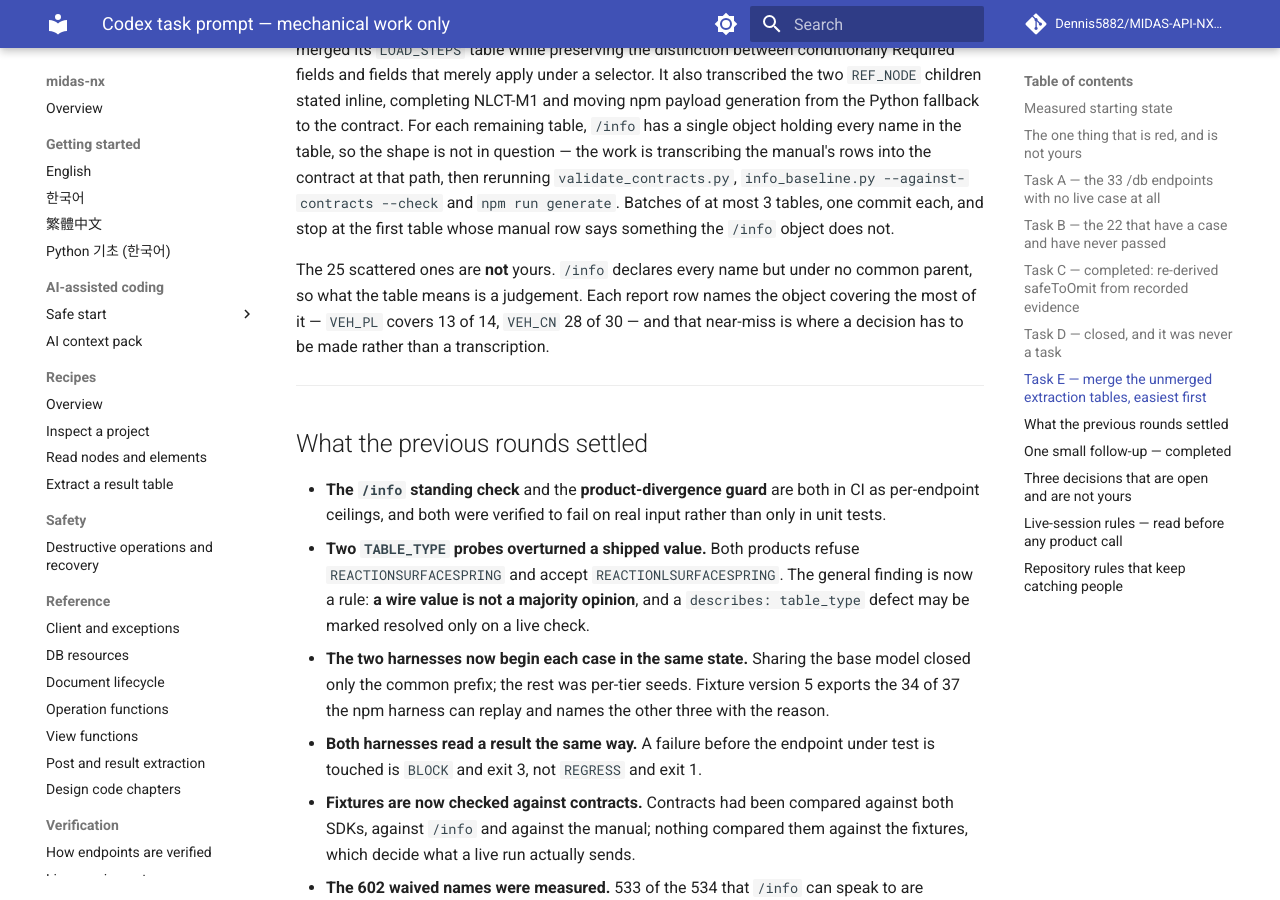
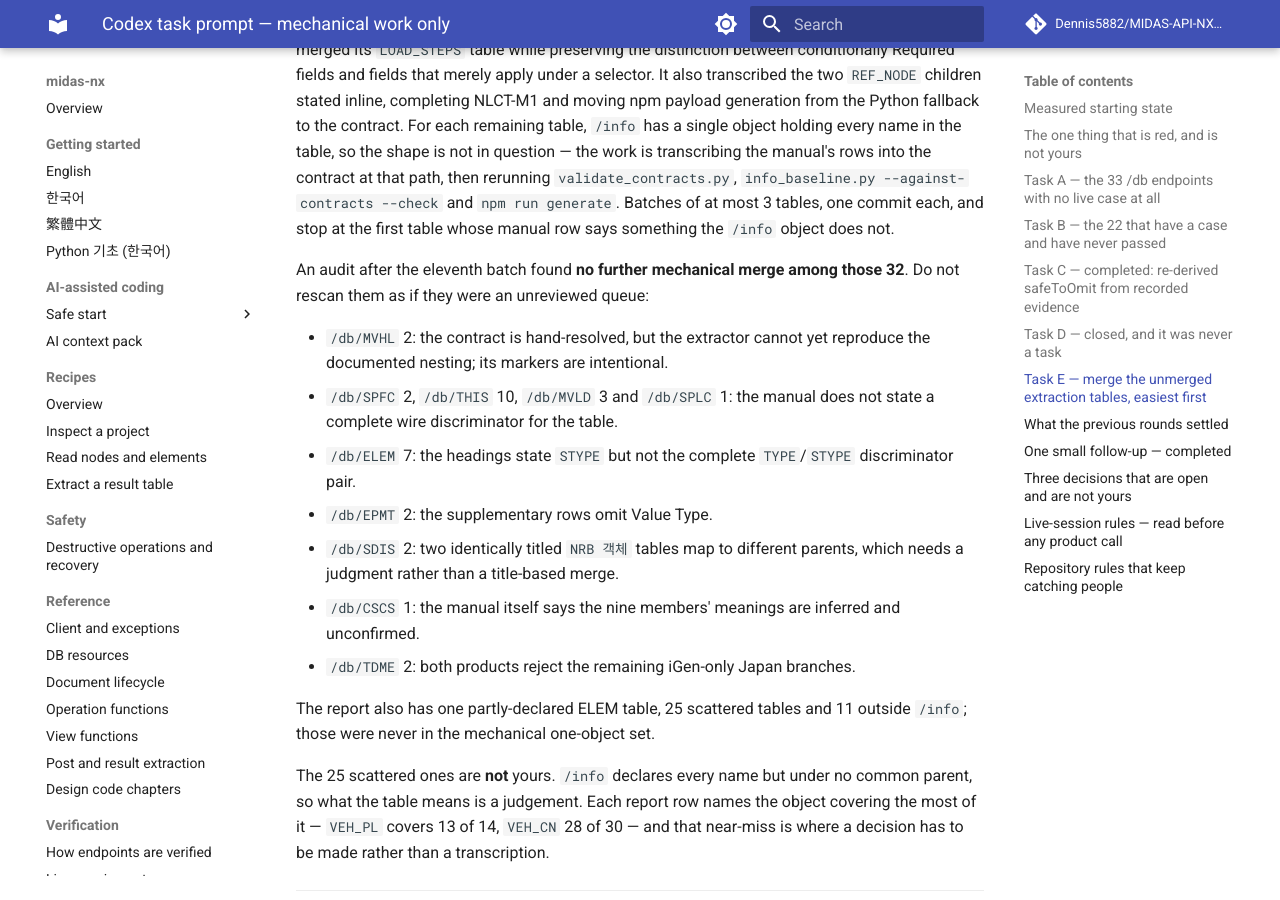
Before and after one commit to Dennis5882/MIDAS-API-NX-SDK, an MkDocs documentation site: the page built from docs/codex_handoff_prompt.md, in a window 1280 px wide and 900 px high, scrolled down 7265 px. Built offline with MkDocs 1.6.1 and Material for MkDocs 9.7.7, drawn with Linux system fonts in a browser that asks for light colours; comment, search, counter and statistics services are not loaded.

Commit message:
docs(contracts): classify remaining Task E tables
Record why none of the 32 remaining one-object measurements is a mechanical merge, so later runs do not repeatedly reinterpret incomplete discriminators, missing types, ambiguous parents, or live-rejected branches.

```diff
--- a/docs/codex_handoff_prompt.md
+++ b/docs/codex_handoff_prompt.md
@@ -324,6 +324,25 @@ the manual's rows into the contract at that path, then rerunning
 `npm run generate`. Batches of at most 3 tables, one commit each, and stop at
 the first table whose manual row says something the `/info` object does not.
 
+An audit after the eleventh batch found **no further mechanical merge among
+those 32**. Do not rescan them as if they were an unreviewed queue:
+
+- `/db/MVHL` 2: the contract is hand-resolved, but the extractor cannot yet
+  reproduce the documented nesting; its markers are intentional.
+- `/db/SPFC` 2, `/db/THIS` 10, `/db/MVLD` 3 and `/db/SPLC` 1: the manual does
+  not state a complete wire discriminator for the table.
+- `/db/ELEM` 7: the headings state `STYPE` but not the complete `TYPE`/`STYPE`
+  discriminator pair.
+- `/db/EPMT` 2: the supplementary rows omit Value Type.
+- `/db/SDIS` 2: two identically titled `NRB 객체` tables map to different
+  parents, which needs a judgment rather than a title-based merge.
+- `/db/CSCS` 1: the manual itself says the nine members' meanings are inferred
+  and unconfirmed.
+- `/db/TDME` 2: both products reject the remaining iGen-only Japan branches.
+
+The report also has one partly-declared ELEM table, 25 scattered tables and 11
+outside `/info`; those were never in the mechanical one-object set.
+
 The 25 scattered ones are **not** yours. `/info` declares every name but under
 no common parent, so what the table means is a judgement. Each report row names
 the object covering the most of it — `VEH_PL` covers 13 of 14, `VEH_CN` 28 of
```
